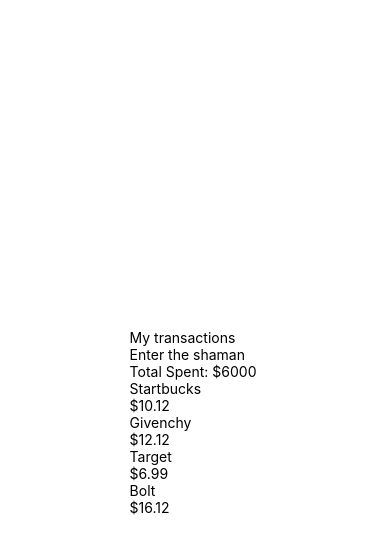
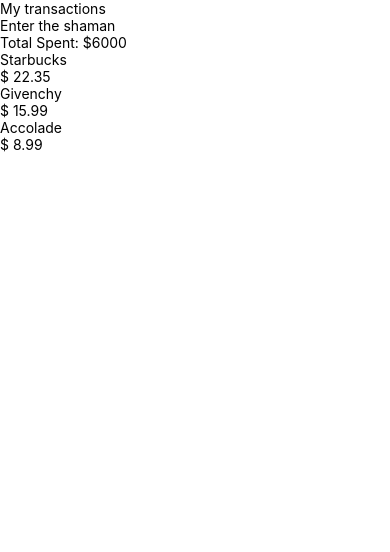
Before and after one commit to Elshaman/LiodeGalio-TransactionCard, a React Native app: screen / in a window 390 px wide. Shown: the top 552 px of the page. Built offline with nearby package versions, Linux system fonts and the light colour scheme.

Commit message:
components & props

```diff
--- a/App.tsx
+++ b/App.tsx
@@ -1,35 +1,10 @@
 import { StatusBar } from 'expo-status-bar';
 import { StyleSheet, Text, View } from 'react-native';
+import TransactionCard from './components/TransactionCard';
 
 export default function App() {
   return (
-    <View style={styles.container}>
-      <View>
-        <View>
-          <Text>My transactions</Text>
-          <Text>Enter the shaman</Text>
-          <Text>Total Spent: $6000 </Text>
-        </View>
-        <View>
-          <View>
-            <Text>Startbucks </Text>
-            <Text>$10.12</Text>
-          </View>
-          <View>
-            <Text>Givenchy  </Text>
-            <Text>$12.12</Text>
-          </View>
-          <View>
-            <Text>Target  </Text>
-            <Text>$6.99</Text>
-          </View>
-          <View>
-            <Text>Bolt  </Text>
-            <Text>$16.12</Text>
-          </View>
-        </View>
-      </View>
-    </View>
+    <TransactionCard />
   );
 }
 
--- /dev/null
+++ b/components/TransactionCard.tsx
@@ -0,0 +1,14 @@
+import { StyleSheet, Text, View } from 'react-native';
+import TransactionCardHeader from './TransactionCardHeader';
+import TransactionCardList from './TransactionCardList';
+
+const TransactionCard = ( ) => {
+    return (
+        <View>
+            <TransactionCardHeader />
+            <TransactionCardList />
+        </View>
+    );
+}
+
+export default TransactionCard;
--- /dev/null
+++ b/components/TransactionCardHeader.tsx
@@ -0,0 +1,14 @@
+import { View, Text } from 'react-native'
+
+
+const  TransactionCardHeader = () => {
+  return (
+    <View>
+        <Text>My transactions</Text>
+        <Text>Enter the shaman</Text>
+        <Text>Total Spent: $6000 </Text>
+    </View>
+  )
+}
+
+export default TransactionCardHeader;
--- /dev/null
+++ b/components/TransactionCardList.tsx
@@ -0,0 +1,18 @@
+import { View, Text } from 'react-native'
+import TransactionItem from './TransactionItem';
+
+
+const  TransactionCardList = () => {
+    return (
+            <View>
+                <TransactionItem vendor={"Starbucks"} price={22.35}  />
+                <TransactionItem vendor={"Givenchy"} price={15.99}/>
+                <TransactionItem vendor={"Accolade"} price={8.99}/>
+            </View>
+
+
+
+    )
+  }
+
+  export default TransactionCardList;
--- /dev/null
+++ b/components/TransactionItem.tsx
@@ -0,0 +1,18 @@
+import { View, Text } from 'react-native'
+
+interface Purchase{
+    vendor: string;
+    price: number;
+}
+
+
+const TransactionItem = ( props: Purchase) => {
+    return(
+        <View>
+                <Text>{props.vendor}</Text>
+                <Text>$ {props.price}</Text>
+        </View>
+    )
+}
+
+export default TransactionItem;
```
